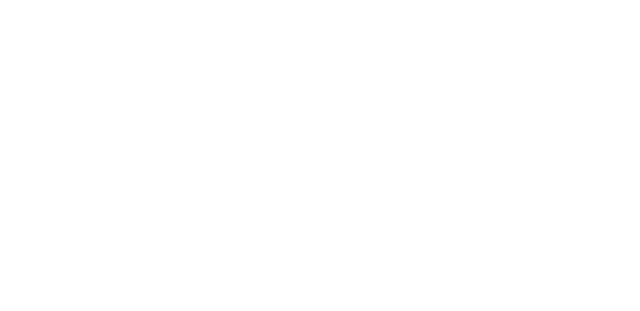
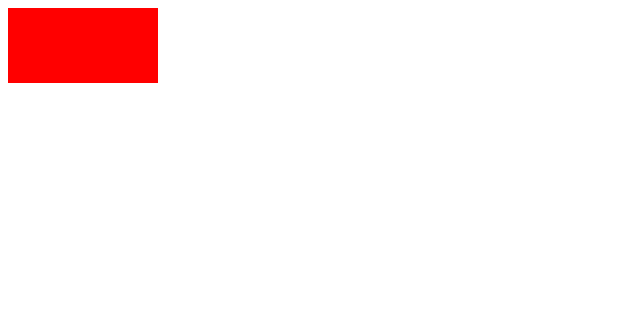
Before and after one commit to miketmoore/recursive-backtracking-maze-js, a website built with webpack: page src/index.html in a window 1280 px wide. Shown: the whole page, without its empty margins (0-640 px from the left). Built offline with nearby package versions, Linux system fonts and the light colour scheme.

Commit message:
draw rect

```diff
--- a/src/index.html
+++ b/src/index.html
@@ -5,7 +5,6 @@
         <title>Recursive Backtracking Maze Generation</title>
     </head>
     <body>
-        <canvas id="canvas" />
-
+        <canvas id="canvas" width="300" height="300">Your browser does not support HTML canvas.</canvas>
     </body>
 </html>
--- a/src/index.ts
+++ b/src/index.ts
@@ -6,6 +6,17 @@ class HelloWorld {
   public greet = () => console.log(`Hello, ${this.name}!`)
 }
 
-const c = new HelloWorld('Mike')
-c.greet()
-const canvas = document.getElementById('canvas')
+window.onload = () => {
+  const c = new HelloWorld('Mike')
+  c.greet()
+  const canvas = document.getElementById('canvas') as HTMLCanvasElement
+  if (!canvas) {
+    throw new Error('Could not find canvas')
+  }
+  const ctx = canvas.getContext('2d')
+  if (!ctx) {
+    throw new Error('Could not get 2d context')
+  }
+  ctx.fillStyle = '#FF0000'
+  ctx.fillRect(0, 0, 150, 75)
+}
--- a/webpack.config.js
+++ b/webpack.config.js
@@ -23,7 +23,11 @@ module.exports = {
     ]
   },
 
-  plugins: [new HtmlWebpackPlugin()],
+  plugins: [
+    new HtmlWebpackPlugin({
+      template: './src/index.html'
+    })
+  ],
   devServer: {
     contentBase: path.join(__dirname, 'dist'),
     compress: true,
```
